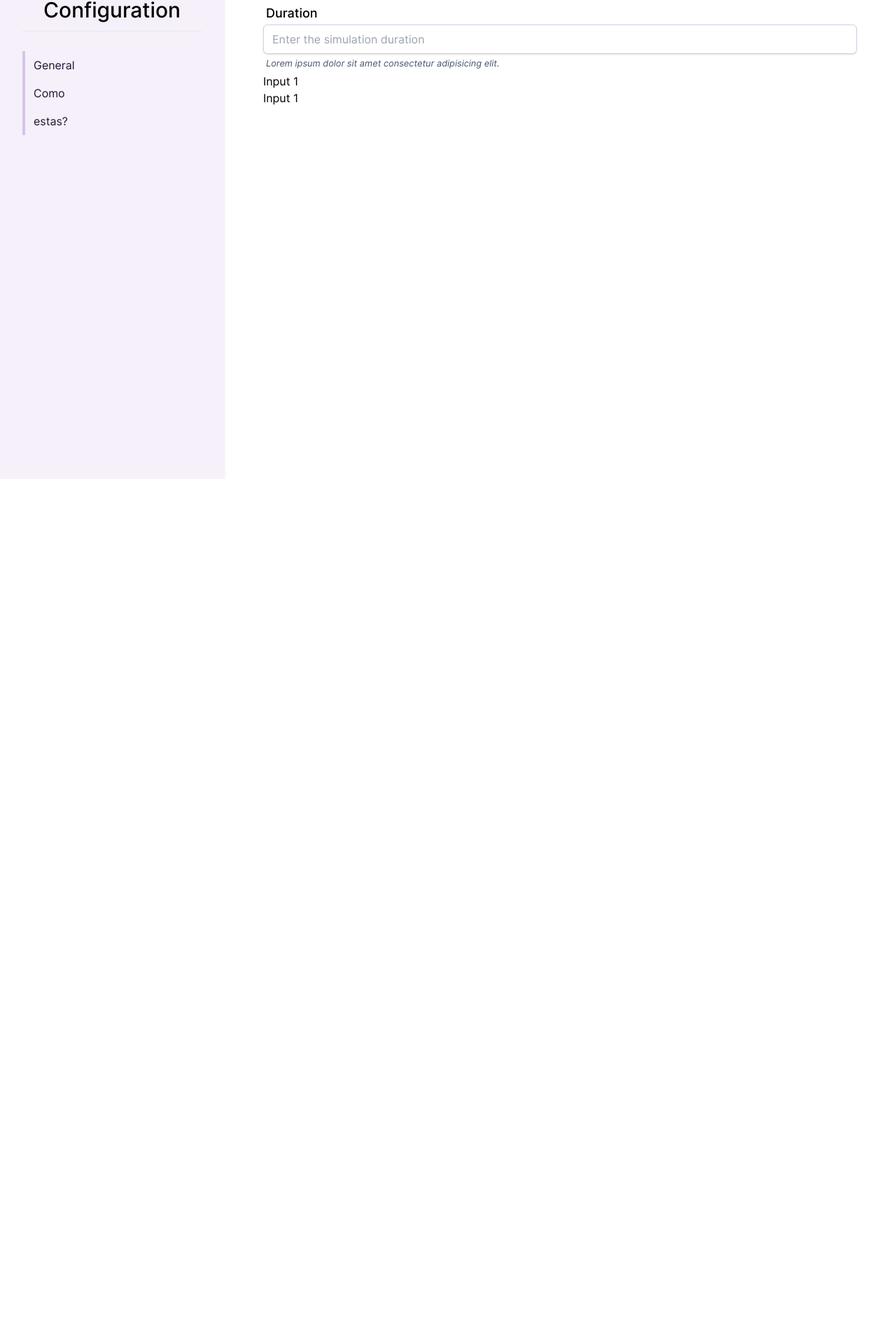
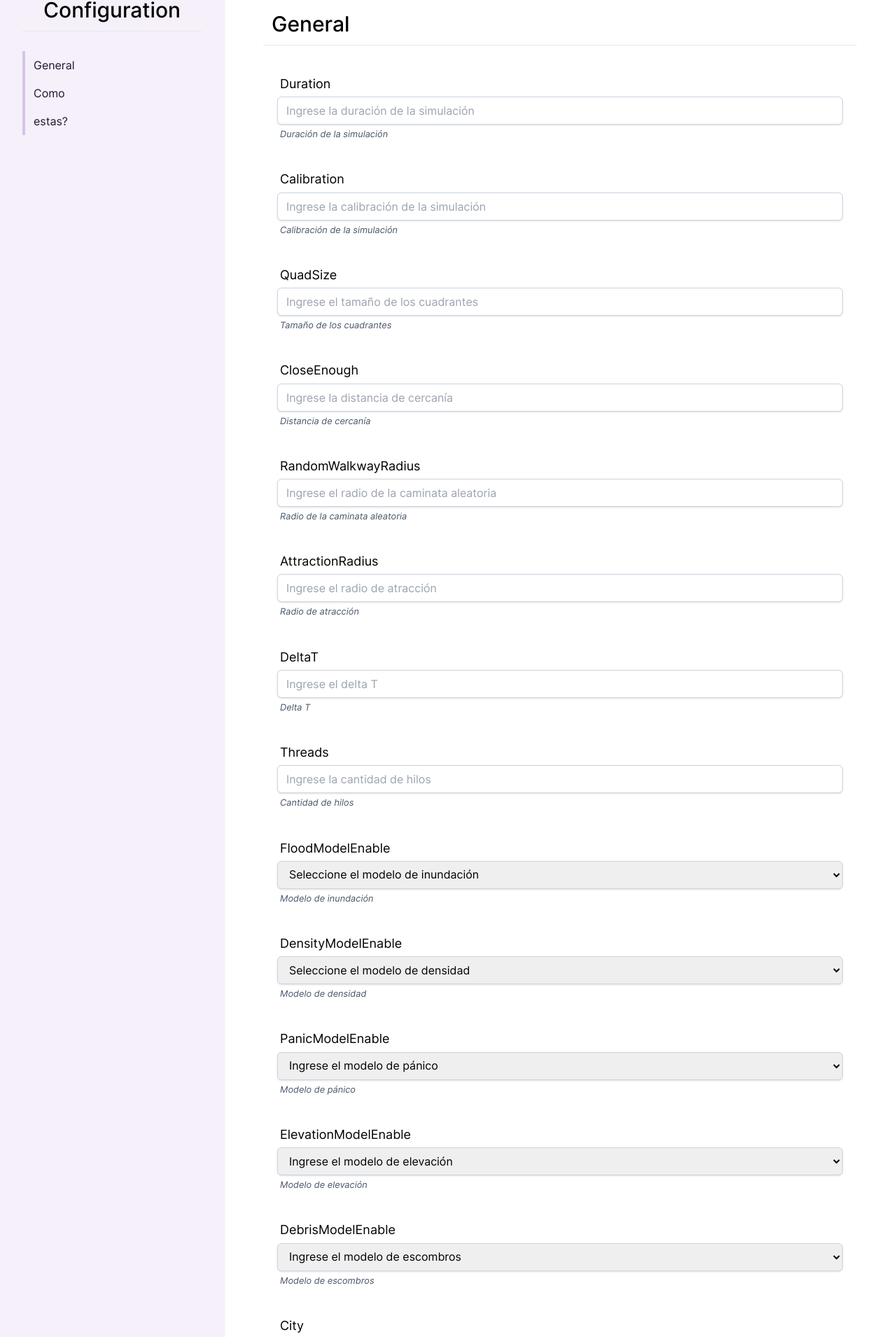
Before and after one commit to ariel-salgado/demps, a SvelteKit app: page /configuration in a window 1280 px wide. Shown: the part 116-2026 px from the top of the page at 70% size. Before the commit the page ends 800 px from the top, so only its background shows below. Built offline with nearby package versions, Linux system fonts and the light colour scheme.

Commit message:
Added dynamic form fields generation

```diff
--- /dev/null
+++ b/src/lib/utils/form-fields.ts
@@ -0,0 +1,231 @@
+type TElement =
+	| {
+			name: string;
+			element: 'input';
+			attributes: {
+				type: 'text' | 'number';
+				placeholder?: string;
+				value?: string;
+			};
+			hint?: string;
+	  }
+	| {
+			name: string;
+			element: 'select';
+			attributes: {
+				placeholder?: string;
+				value?: string;
+				options: Array<{
+					value: string | number | boolean;
+					text: string;
+				}>;
+			};
+			hint?: string;
+	  };
+
+type TConfigurationFormFields = {
+	[key: string]: Array<TElement>;
+};
+
+export const configurationFormFields: TConfigurationFormFields = {
+	general: [
+		{
+			name: 'Duration',
+			element: 'input',
+			attributes: {
+				type: 'number',
+				placeholder: 'Ingrese la duración de la simulación'
+			},
+			hint: 'Duración de la simulación'
+		},
+		{
+			name: 'Calibration',
+			element: 'input',
+			attributes: {
+				type: 'number',
+				placeholder: 'Ingrese la calibración de la simulación'
+			},
+			hint: 'Calibración de la simulación'
+		},
+		{
+			name: 'QuadSize',
+			element: 'input',
+			attributes: {
+				type: 'number',
+				placeholder: 'Ingrese el tamaño de los cuadrantes'
+			},
+			hint: 'Tamaño de los cuadrantes'
+		},
+		{
+			name: 'CloseEnough',
+			element: 'input',
+			attributes: {
+				type: 'number',
+				placeholder: 'Ingrese la distancia de cercanía'
+			},
+			hint: 'Distancia de cercanía'
+		},
+		{
+			name: 'RandomWalkwayRadius',
+			element: 'input',
+			attributes: {
+				type: 'number',
+				placeholder: 'Ingrese el radio de la caminata aleatoria'
+			},
+			hint: 'Radio de la caminata aleatoria'
+		},
+		{
+			name: 'AttractionRadius',
+			element: 'input',
+			attributes: {
+				type: 'number',
+				placeholder: 'Ingrese el radio de atracción'
+			},
+			hint: 'Radio de atracción'
+		},
+		{
+			name: 'DeltaT',
+			element: 'input',
+			attributes: {
+				type: 'number',
+				placeholder: 'Ingrese el delta T'
+			},
+			hint: 'Delta T'
+		},
+		{
+			name: 'Threads',
+			element: 'input',
+			attributes: {
+				type: 'number',
+				placeholder: 'Ingrese la cantidad de hilos'
+			},
+			hint: 'Cantidad de hilos'
+		},
+		{
+			name: 'FloodModelEnable',
+			element: 'select',
+			attributes: {
+				placeholder: 'Seleccione el modelo de inundación',
+				options: [
+					{
+						value: true,
+						text: 'Habilitado'
+					},
+					{
+						value: false,
+						text: 'Deshabilitado'
+					}
+				]
+			},
+			hint: 'Modelo de inundación'
+		},
+		{
+			name: 'DensityModelEnable',
+			element: 'select',
+			attributes: {
+				placeholder: 'Seleccione el modelo de densidad',
+				options: [
+					{
+						value: true,
+						text: 'Habilitado'
+					},
+					{
+						value: false,
+						text: 'Deshabilitado'
+					}
+				]
+			},
+			hint: 'Modelo de densidad'
+		},
+		{
+			name: 'PanicModelEnable',
+			element: 'select',
+			attributes: {
+				placeholder: 'Ingrese el modelo de pánico',
+				options: [
+					{
+						value: true,
+						text: 'Habilitado'
+					},
+					{
+						value: false,
+						text: 'Deshabilitado'
+					}
+				]
+			},
+			hint: 'Modelo de pánico'
+		},
+		{
+			name: 'ElevationModelEnable',
+			element: 'select',
+			attributes: {
+				placeholder: 'Ingrese el modelo de elevación',
+				options: [
+					{
+						value: true,
+						text: 'Habilitado'
+					},
+					{
+						value: false,
+						text: 'Deshabilitado'
+					}
+				]
+			},
+			hint: 'Modelo de elevación'
+		},
+		{
+			name: 'DebrisModelEnable',
+			element: 'select',
+			attributes: {
+				placeholder: 'Ingrese el modelo de escombros',
+				options: [
+					{
+						value: true,
+						text: 'Habilitado'
+					},
+					{
+						value: false,
+						text: 'Deshabilitado'
+					}
+				]
+			},
+			hint: 'Modelo de escombros'
+		},
+		{
+			name: 'City',
+			element: 'input',
+			attributes: {
+				type: 'text',
+				placeholder: 'Ingrese la ciudad'
+			},
+			hint: 'Ciudad'
+		},
+		{
+			name: 'Description',
+			element: 'input',
+			attributes: {
+				type: 'text',
+				placeholder: 'Ingrese la descripción'
+			},
+			hint: 'Descripción'
+		},
+		{
+			name: 'SamplingInterval',
+			element: 'input',
+			attributes: {
+				type: 'number',
+				placeholder: 'Ingrese el intervalo de muestreo'
+			},
+			hint: 'Intervalo de muestreo'
+		},
+		{
+			name: 'BaseDirSim',
+			element: 'input',
+			attributes: {
+				type: 'text',
+				placeholder: 'Ingrese el directorio base de la simulación'
+			},
+			hint: 'Directorio base de la simulación'
+		}
+	]
+};
--- a/src/routes/(app)/configuration/+page.svelte
+++ b/src/routes/(app)/configuration/+page.svelte
@@ -1,5 +1,9 @@
 <script lang="ts">
+	import { FormGroup, Input, Select, Label, Hint } from '$lib/components/ui/form';
+	import { configurationFormFields as fields } from '$lib/utils/form-fields';
+
 	let selected: number | null = null;
+	let formData = {};
 
 	const asideItems: Array<{ title: string; href: string }> = [
 		{ title: 'General', href: '#general' },
@@ -32,26 +36,36 @@
 		</ul>
 	</aside>
 	<div class="col-span-3">
-		<form class="px-14 py-10" action="">
-			<div id="general">
-				<div class="input-form">
-					<label for="duration">Duration</label>
-					<input type="text" name="duration" placeholder="Enter the simulation duration" />
-					<small>Lorem ipsum dolor sit amet consectetur adipisicing elit.</small>
+		<form class="flex flex-col gap-y-2 px-14 py-10" action="">
+			{#each Object.keys(fields) as section}
+				<div class="mb-4" id={section.toLowerCase()}>
+					<h2 class="text-3xl font-medium p-3">
+						{section.slice(0, 1).toUpperCase() + section.slice(1)}
+					</h2>
+					<hr />
 				</div>
-			</div>
-			<div id="section-2">
-				<div>
-					<label for="">Input 1</label>
-					<input type="text" name="" />
-				</div>
-			</div>
-			<div id="section-3">
-				<div>
-					<label for="">Input 1</label>
-					<input type="text" name="" />
-				</div>
-			</div>
+				{#each Object.values(fields[section]) as el}
+					<FormGroup>
+						<Label for={el.name.toLowerCase}>{el.name}</Label>
+						{#if el.element === 'input'}
+							<Input
+								name={el.name.toLowerCase()}
+								type={el.attributes.type}
+								placeholder={el.attributes.placeholder}
+								bind:value={formData[el.name.toLowerCase()]}
+							/>
+						{:else}
+							<Select
+								name={el.name.toLowerCase()}
+								placeholder={el.attributes.placeholder}
+								bind:value={formData[el.name.toLowerCase()]}
+								options={el.attributes.options}
+							/>
+						{/if}
+						<Hint>{el.hint}</Hint>
+					</FormGroup>
+				{/each}
+			{/each}
 		</form>
 	</div>
 </div>
@@ -60,20 +74,4 @@
 	.selected {
 		@apply bg-primary-600 border-primary-600 text-white;
 	}
-
-	.input-form {
-		@apply flex flex-col;
-	}
-
-	.input-form > label {
-		@apply text-lg font-medium leading-tight p-1;
-	}
-
-	.input-form > input {
-		@apply border border-slate-300 rounded-md px-3 py-2 shadow focus-within:outline-none focus-within:ring-2 focus-within:ring-primary-600 focus-within:border-transparent;
-	}
-
-	.input-form > small {
-		@apply text-slate-600 italic p-1;
-	}
 </style>
```
